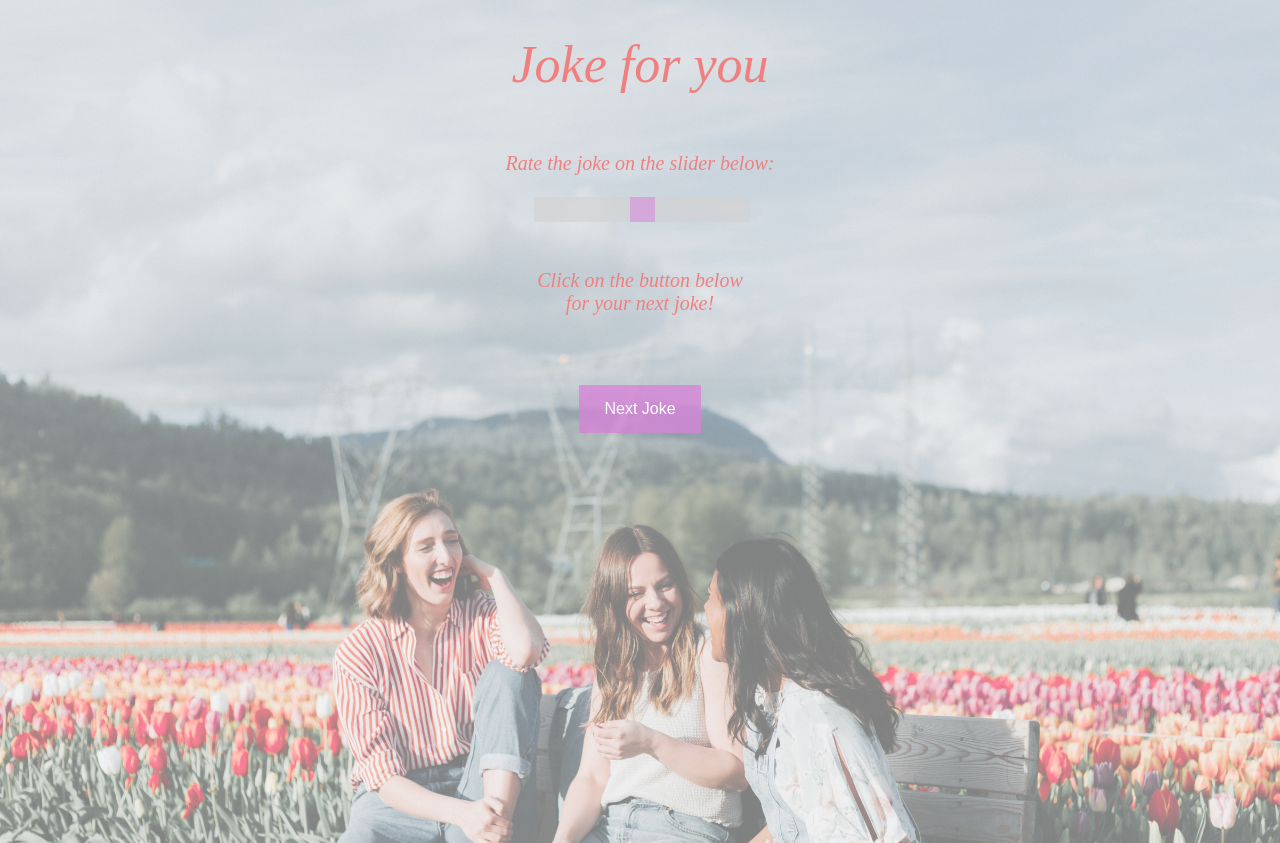
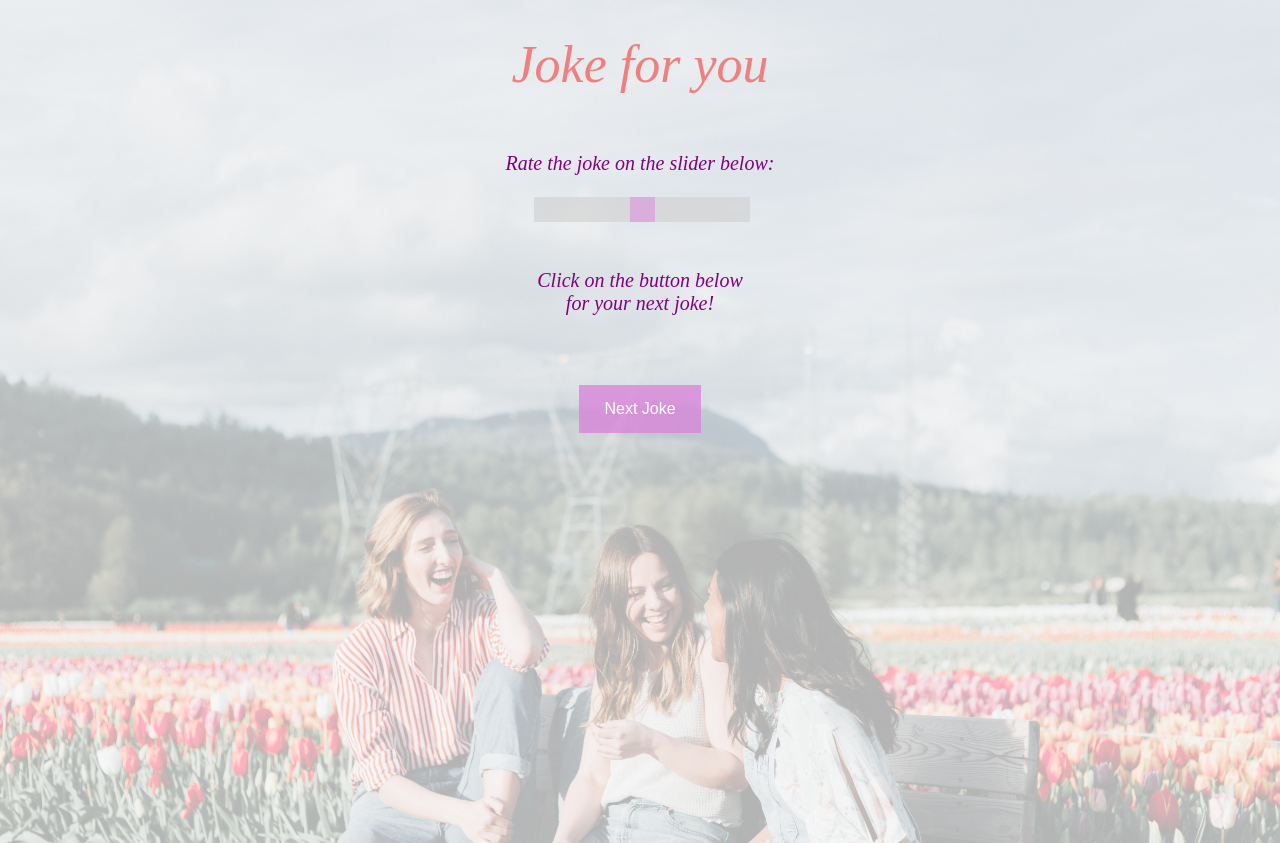
Before and after one commit to SouvikBagchi/testing, a Flask app: template templates/joke.html in a window 1280 px wide. Run offline with Flask 2, Linux system fonts and the light colour scheme; the template is opened without the code that fills it, so the values that code supplies are empty.

Commit message:
changed html

```diff
--- a/templates/joke.html
+++ b/templates/joke.html
@@ -41,8 +41,8 @@
             margin-left: 100px;
             margin-right: 100px;
             background-image:url('static/img4.jpg');
-            background-image: -webkit-linear-gradient(rgba(200, 200, 200, 0.5), rgba(200, 200, 200, 0.5)), url('static/img4.jpg');
-            background-image: linear-gradient(rgba(255, 255, 255, 0.5), rgba(255, 255, 255, 0.5)), url('static/img4.jpg');
+            background-image: -webkit-linear-gradient(rgba(200, 200, 200, 0.7), rgba(200, 200, 200, 0.7)), url('static/img4.jpg');
+            background-image: linear-gradient(rgba(255, 255, 255, 0.7), rgba(255, 255, 255, 0.7)), url('static/img4.jpg');
             background-size: cover;
             background-position: center;
             height: 100vh;
@@ -69,7 +69,7 @@
         }
 
         h3{
-            color: lightcoral;
+            color: purple;
             font-family: serif;
             font-style:italic;
             font-weight: 50;
--- a/templates/recommended_jokes.html
+++ b/templates/recommended_jokes.html
@@ -40,8 +40,8 @@
             margin-left: 100px;
             margin-right: 100px;
             background-image:url('static/img4.jpg');
-            background-image: -webkit-linear-gradient(rgba(200, 200, 200, 0.5), rgba(200, 200, 200, 0.5)), url('static/img4.jpg');
-            background-image: linear-gradient(rgba(255, 255, 255, 0.5), rgba(255, 255, 255, 0.5)), url('static/img4.jpg');
+            background-image: -webkit-linear-gradient(rgba(200, 200, 200, 0.7), rgba(200, 200, 200, 0.7)), url('static/img4.jpg');
+            background-image: linear-gradient(rgba(255, 255, 255, 0.7), rgba(255, 255, 255, 0.7)), url('static/img4.jpg');
             background-size: cover;
             background-position: center;
             height: 100vh;
@@ -67,7 +67,7 @@
         }
 
         h3{
-            color: lightcoral;
+            color: purple;
             font-family: serif;
             font-style:italic;
             font-weight: 50;
```
